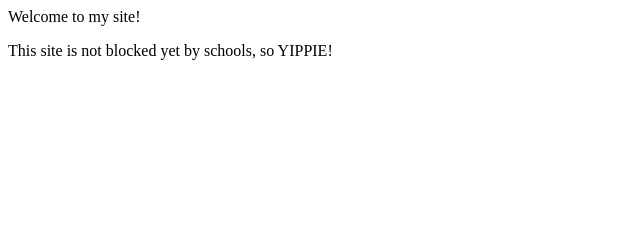
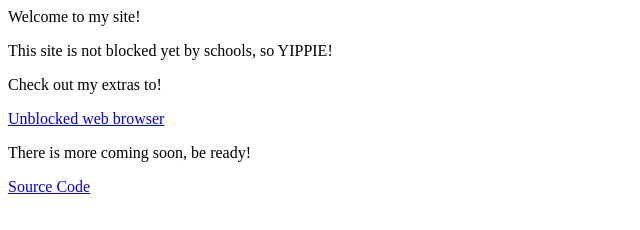
Before and after one commit to ProProgramer123/proprogramer123.github.io, a plain HTML site: page index.html in a window 1280 px wide. Shown: the whole page, without its empty margins (0-640 px from the left). Drawn offline with Linux system fonts and the light colour scheme.

Commit message:
Update index.html

```diff
--- a/index.html
+++ b/index.html
@@ -1,2 +1,6 @@
 <p>Welcome to my site!</p>
 <p>This site is not blocked yet by schools, so YIPPIE!</p>
+<p>Check out my extras to!</p>
+<a href="https://github.com/ProProgramer123/The-Unblocked-Web-Browser">Unblocked web browser</a>
+<p>There is more coming soon, be ready!</p>
+<a href="https://github.com/ProProgramer123/proprogramer123.github.io">Source Code</a>
```
